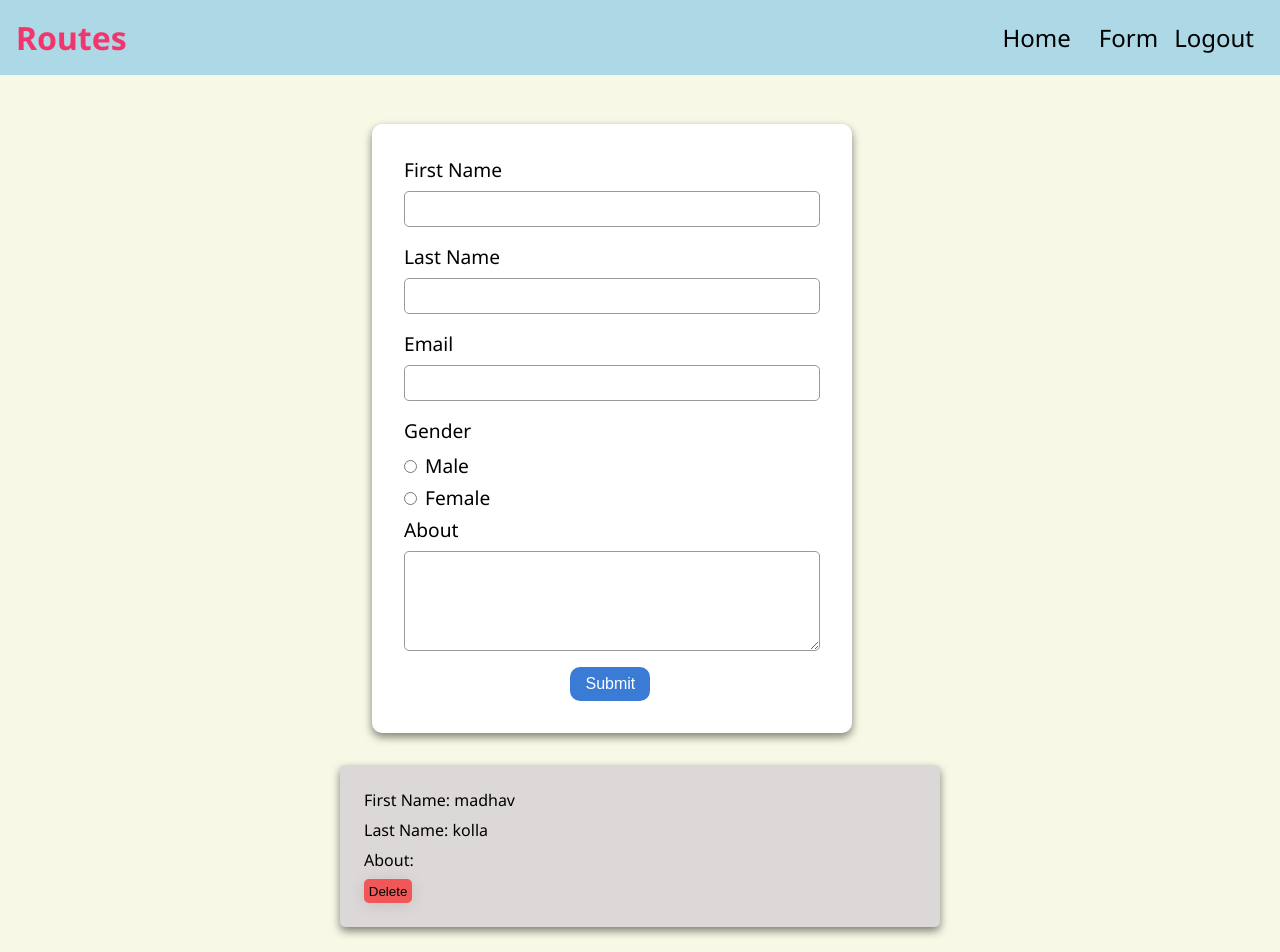
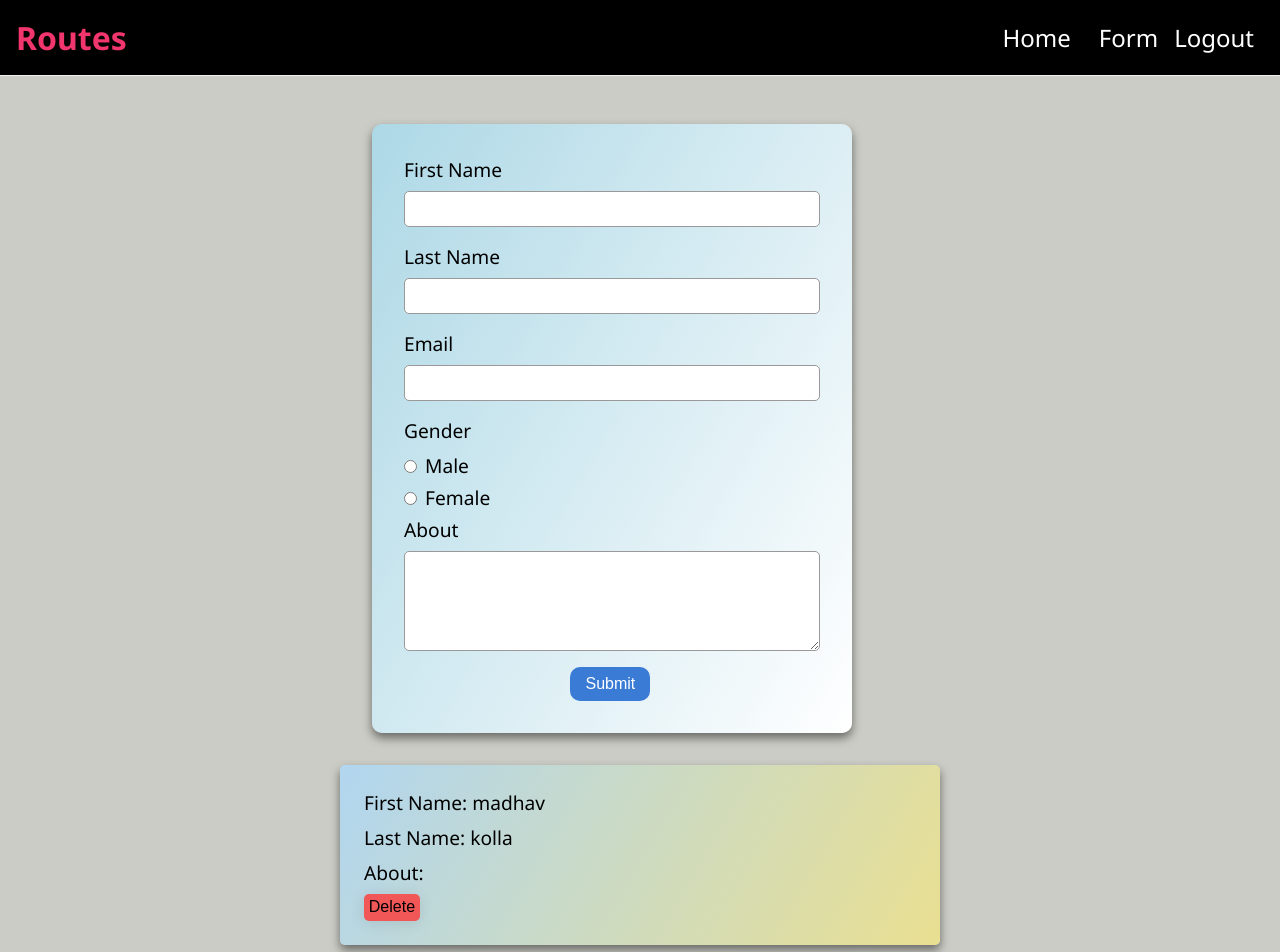
Before and after one commit to MadhavaRaoKolla/Routers, a React app: page /form in a window 1280 px wide. Shown: the top 952 px of the page. Built offline with nearby package versions, Linux system fonts and the light colour scheme; data requests are answered from the project's data file; sample sign-in values are in the browser's storage; the HTML template or start-up script is replaced by a standard one.

Commit message:
improved stylings

```diff
--- a/data/form.json
+++ b/data/form.json
@@ -1,13 +1,13 @@
 {
   "data": [
     {
-      "id": "5127",
+      "id": "9930",
       "firstname": "Kolla",
       "lastname": "Madhava",
       "email": "madhavaraokolla2@gmail.com",
       "gender": "Male",
-      "about": "d",
-      "account_id": "d113"
+      "about": "dd",
+      "user_id": "d113"
     }
   ]
 }
--- a/src/App.scss
+++ b/src/App.scss
@@ -9,7 +9,7 @@
 body{
     height: 100vh;
     font-family: Noto Sans;
-    background-color: rgb(248, 248, 230);
+    background-color: rgb(204, 204, 198);
 }
 
 .content{
--- a/src/Components/Form/Form.jsx
+++ b/src/Components/Form/Form.jsx
@@ -33,7 +33,7 @@ const Form = () => {
       const response = await fetch('http://localhost:3000/data',{
         method:'POST',
         headers: {'Content-Type': 'application/json'},
-        body:JSON.stringify({...formData,account_id:id})
+        body:JSON.stringify({...formData,user_id:id})
       });
 
       if(!response.ok)  throw new Error("Updating failed...");
--- a/src/Components/Form/Form.scss
+++ b/src/Components/Form/Form.scss
@@ -1,8 +1,8 @@
 .data {
-    background-color:white;
+    background:linear-gradient(300deg,white,lightblue);
     padding: 2rem;
     border-radius: 10px;
-    box-shadow: 0 4px 8px rgba(7, 7, 7, 0.5);
+    box-shadow: 0 5px 10px rgba(7, 7, 7, 0.5);
     width: 30rem;
     display: flex;
     flex-direction: column;
--- a/src/Components/Item/Item.scss
+++ b/src/Components/Item/Item.scss
@@ -1,8 +1,8 @@
 .user-info {
-    background-color: rgb(221, 216, 216);
+    background: linear-gradient(300deg,rgb(233, 223, 145),rgb(177, 214, 240));
     padding: 1.5rem;
     border-radius: 5px;
-    box-shadow: 0 4px 8px rgba(7, 7, 7, 0.5);
+    box-shadow: 0 5px 10px rgba(7, 7, 7, 0.5);
     width: 37.5rem;
     margin-bottom: 1rem;
     transition: transform 0.3s ease;
@@ -13,6 +13,7 @@
 
     p {
       margin-bottom: 0.5rem;
+      font-size: 1.2rem;
     }
 
     .delete{
@@ -22,7 +23,7 @@
       transition: transform 0.2s ease;
       border: none;
       background-color: rgb(242, 87, 87);
-
+      font-size: 1rem;
       &:hover{
         transform: scale(1.1);
         cursor: pointer;
--- a/src/Components/Nav/Nav.scss
+++ b/src/Components/Nav/Nav.scss
@@ -3,7 +3,7 @@
     display: flex;
     align-items: center;
     border-bottom: 1px solid #f2f2f2;
-    background-color: lightblue;
+    background-color: black;
   }
 
   h1{
@@ -20,6 +20,7 @@
       border: none;
       font-size: 1.5rem;
       padding: 0 10px;
+      color: white;
 
       &:hover{
         color:#f1356d;
@@ -32,7 +33,7 @@
     text-decoration: none;
     padding: 6px;
     font-size: 1.5rem;
-    color: black;
+    color: white;
 
     &:hover{
     color: #f1356d;
--- a/src/Pages/Home/Home.jsx
+++ b/src/Pages/Home/Home.jsx
@@ -6,8 +6,9 @@ const Home = () => {
 
   return (
   <div className='home'>
-    Hi {user && user.firstname}
-    <p>Welcome to home page</p>
+    <p>Welcome to home page 😇</p>
+    Hi {user && user.firstname} 🤝
+    <p>Hope you are doing well..!🙌 </p>
   </div>
 )
 }
--- a/src/Pages/Login/Login.scss
+++ b/src/Pages/Login/Login.scss
@@ -9,9 +9,9 @@
     width: 30rem;
     padding: 0 2rem;
     border-radius: 8px;
-    box-shadow: 0 4px 8px rgba(7, 7, 7, 0.5);
+    box-shadow: 0 5px 10px rgba(7, 7, 7, 0.5);
     border: 1px solid #ccc;
-    background-color: white;
+    background:linear-gradient(300deg,white,lightblue);
 
     .form {
         display: flex;
@@ -72,5 +72,9 @@
     a {
         padding: 1rem 1rem 1rem 2rem;
         font-size: 1.2rem;
+        color: black;
+        &:hover{
+            color: #f1356d;
+        }
     }
 }
--- a/src/Pages/Register/Register.scss
+++ b/src/Pages/Register/Register.scss
@@ -5,9 +5,9 @@
   justify-content: center;
   margin-top: 1rem;
   border-radius: 10px;
-  box-shadow: 0 4px 8px rgba(7, 7, 7, 0.5);
+  box-shadow: 0 5px 10px rgba(7, 7, 7, 0.5);
   border: 1px solid #bfbbbb;
-  background-color: white;
+  background:linear-gradient(300deg,white,lightblue);
 
   .signup-form{
     display: flex;
@@ -85,8 +85,13 @@
       justify-content: center;
   }
   }
+
   a{
     padding: 10px;
     padding-left: 30%;
+    color: black;
+    &:hover{
+      color: #f1356d;
+    }
   }
 }
```
